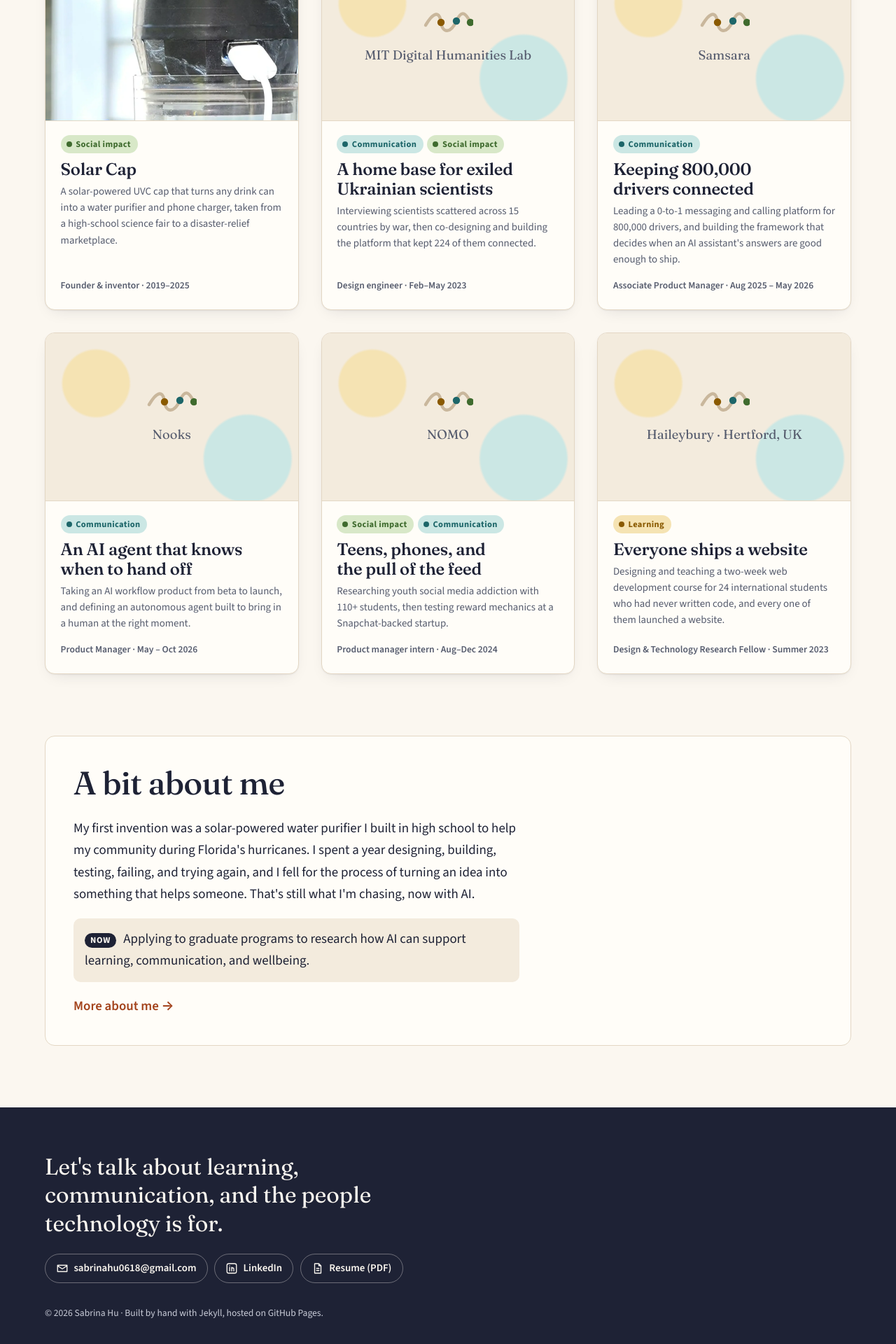
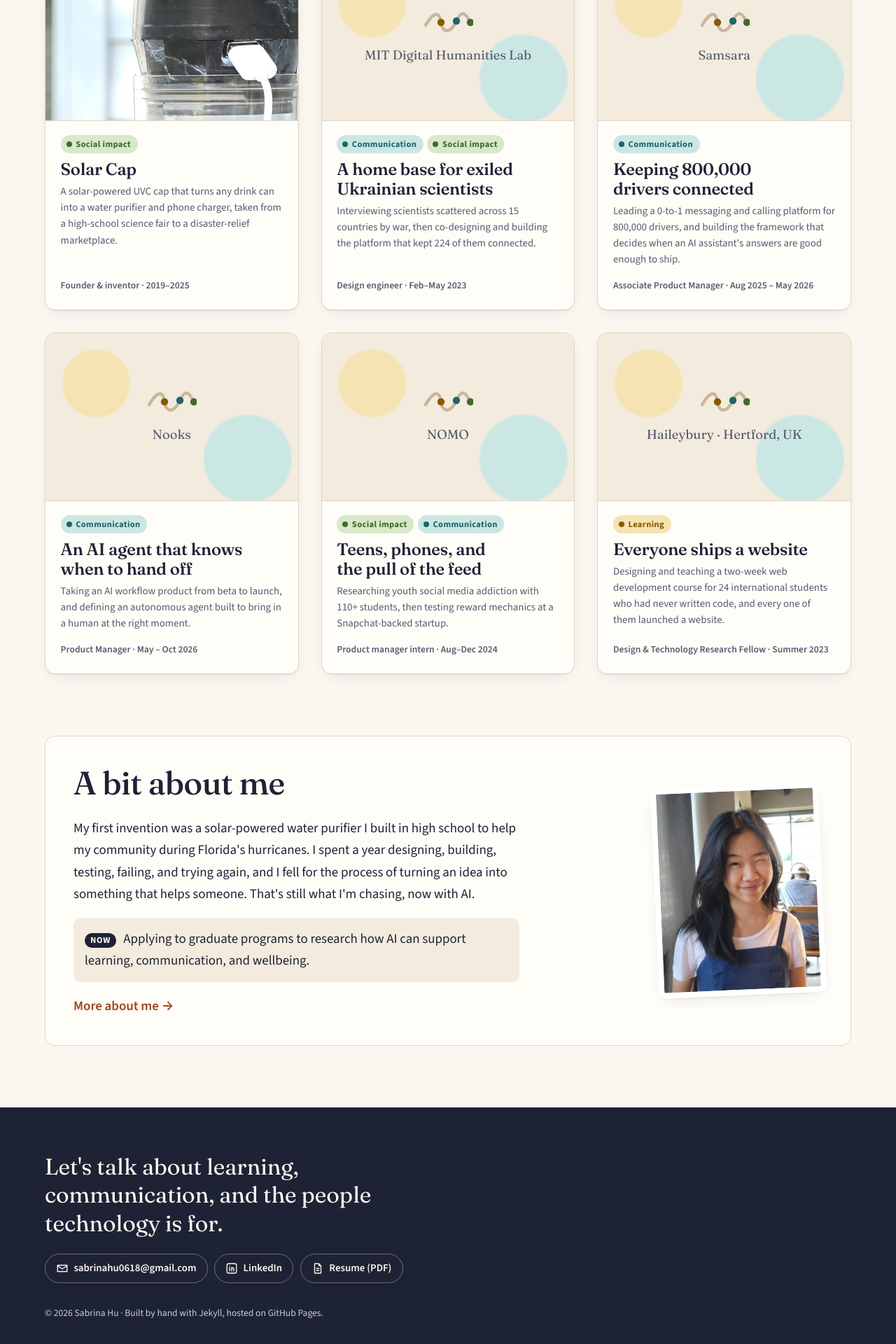
Before and after one commit to sabrinahu618/portfolio, a Jekyll site: the page built from index.html, in a window 1280 px wide. Shown: the part 1609-3529 px from the top of the page at 70% size. Built offline with Jekyll 4.4.1, drawn with Linux system fonts in a browser that asks for light colours.

Commit message:
Add photo to homepage about box
Co-Authored-By: Claude Opus 5.5 <noreply@anthropic.com>
Claude-Session: https://claude.ai/code/session_01HybnYJGYPLDq5hkAYptQSd

```diff
--- a/_data/profile.yml
+++ b/_data/profile.yml
@@ -10,6 +10,10 @@ resume: /assets/files/Sabrina_Hu_Resume.pdf
 
 headshot: /assets/img/headshot.webp
 headshot_alt: Sabrina Hu smiling, wearing a black blazer, outdoors in front of stone columns.
+
+# Small photo in the homepage "A bit about me" box.
+about_photo: /assets/img/about/wink.webp
+about_photo_alt: Sabrina winking and smiling in a café, wearing denim overalls over a white T-shirt.
 
 # Homepage introduction ------------------------------------------
 roles: Designer · Researcher · Educator
--- a/assets/css/main.css
+++ b/assets/css/main.css
@@ -259,8 +259,15 @@ main:focus { outline: none; }
 .home-about .prose-width { max-width: var(--measure); }
 .home-about { padding-bottom: clamp(3rem, 7vw, 5.5rem); }
 .home-about__inner {
+  display: grid; grid-template-columns: minmax(0, 1fr) minmax(0, 15rem);
+  gap: clamp(1.5rem, 5vw, 4rem); align-items: center;
   padding: clamp(1.5rem, 4vw, 2.5rem);
   background: var(--surface); border: 1px solid var(--line); border-radius: var(--radius);
+}
+.home-about__photo { margin: 0; justify-self: center; width: 100%; max-width: 15rem; }
+.home-about__photo img {
+  width: 100%; aspect-ratio: 4 / 5; object-fit: cover;
+  border-radius: 10px; border: 8px solid #fff; box-shadow: var(--shadow); transform: rotate(-2.5deg);
 }
 .now { padding: .9rem 1rem; background: var(--sand); border-radius: 10px; }
 .now__label {
@@ -391,6 +398,8 @@ main:focus { outline: none; }
   .case__grid { grid-template-columns: 1fr; }
   .glance { position: static; }
   .about .prose { display: block; }
+  .home-about__inner { grid-template-columns: 1fr; }
+  .home-about__photo { order: -1; max-width: 10rem; justify-self: start; }
   .about .prose > .about__photo { position: static; max-width: 18rem; margin: 0 0 2rem; }
 }
 @media (max-width: 30rem) {
--- a/index.html
+++ b/index.html
@@ -49,11 +49,16 @@ body_class: home
 
 <section class="wrap home-about" aria-labelledby="home-about-title">
   <div class="home-about__inner">
+    <div class="prose-width">
     <h2 id="home-about-title" class="section-title">A bit about me</h2>
-    <div class="prose-width">
     <p>My first invention was a solar-powered water purifier I built in high school to help my community during Florida's hurricanes. I spent a year designing, building, testing, failing, and trying again, and I fell for the process of turning an idea into something that helps someone. That's still what I'm chasing, now with AI.</p>
     <p class="now"><span class="now__label">Now</span> {{ p.now }}</p>
     <a class="arrow-link" href="{{ '/about/' | relative_url }}">More about me <span aria-hidden="true">→</span></a>
     </div>
+    {%- if p.about_photo %}
+    <figure class="home-about__photo">
+      <img src="{{ p.about_photo | relative_url }}" alt="{{ p.about_photo_alt }}" width="560" height="700" loading="lazy" decoding="async">
+    </figure>
+    {%- endif %}
   </div>
 </section>
```
Also changed, not shown: assets/img/about/wink.webp (added).
